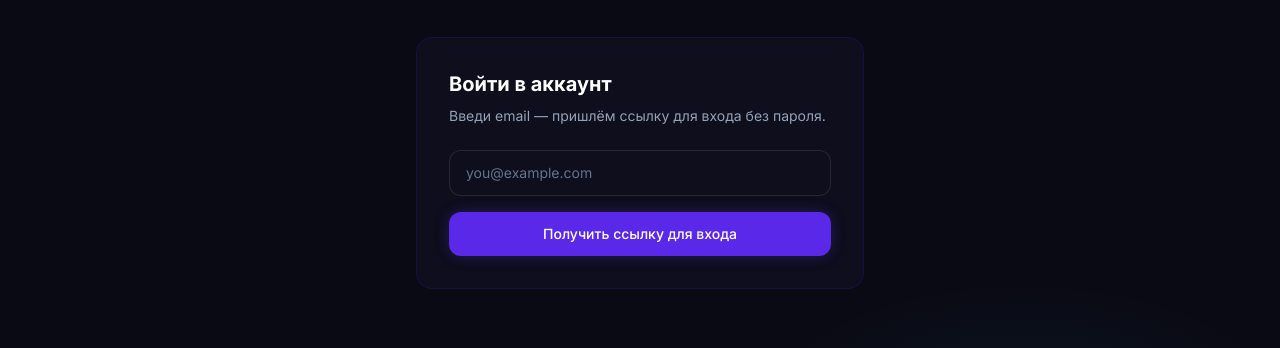
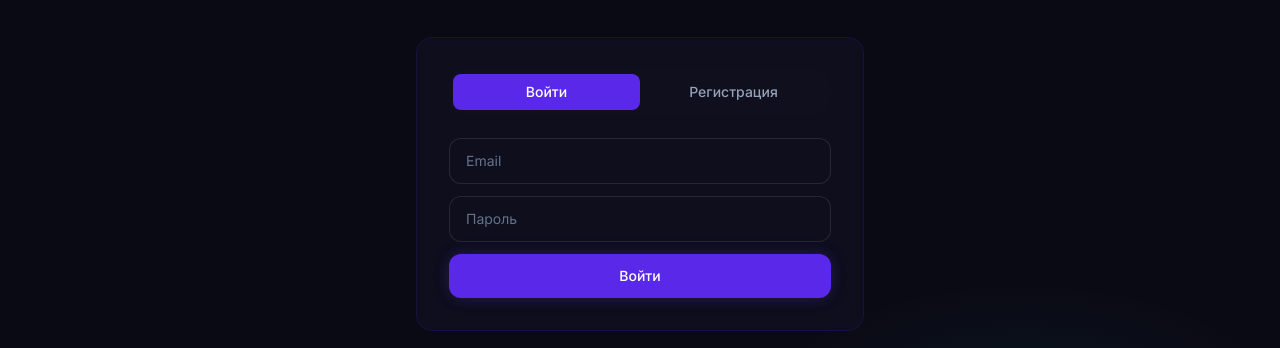
Before and after one commit to dt753/crystal-voice-site, a Next.js app: page /account in a window 1280 px wide. Shown: the part 238-586 px from the top of the page. Built offline with nearby package versions, Linux system fonts and the light colour scheme; no server answers.

Commit message:
feat: replace magic link with email/password auth
Co-Authored-By: Claude Sonnet 4.6 <noreply@anthropic.com>

```diff
--- a/app/account/AccountClient.tsx
+++ b/app/account/AccountClient.tsx
@@ -9,60 +9,77 @@ import type { User } from '@supabase/supabase-js'
 
 function AuthForm() {
   const supabase = createClient()
+  const [mode, setMode] = useState<'login' | 'register'>('login')
   const [email, setEmail] = useState('')
+  const [password, setPassword] = useState('')
   const [loading, setLoading] = useState(false)
-  const [sent, setSent] = useState(false)
   const [error, setError] = useState<string | null>(null)
+  const [success, setSuccess] = useState<string | null>(null)
 
-  async function handleMagicLink(e: React.FormEvent) {
+  const inputClass = "w-full px-4 py-3 rounded-xl bg-void-800/80 border border-white/10 focus:border-crystal-500/60 text-white placeholder-slate-500 text-sm outline-none transition-colors"
+
+  async function handleSubmit(e: React.FormEvent) {
     e.preventDefault()
     setLoading(true)
     setError(null)
-    const { error } = await supabase.auth.signInWithOtp({
-      email,
-      options: { emailRedirectTo: `${location.origin}/account` },
-    })
+    setSuccess(null)
+
+    if (mode === 'login') {
+      const { error } = await supabase.auth.signInWithPassword({ email, password })
+      if (error) setError(error.message === 'Invalid login credentials' ? 'Неверный email или пароль' : error.message)
+    } else {
+      const { error } = await supabase.auth.signUp({ email, password })
+      if (error) setError(error.message)
+      else setSuccess('Аккаунт создан! Теперь войди с теми же данными.')
+    }
     setLoading(false)
-    if (error) { setError(error.message); return }
-    setSent(true)
-  }
-
-  if (sent) {
-    return (
-      <div className="max-w-md mx-auto text-center card p-10">
-        <div className="text-4xl mb-4">📬</div>
-        <h2 className="font-bold text-white text-xl mb-2">Проверь почту</h2>
-        <p className="text-slate-400 text-sm">
-          Мы отправили магическую ссылку на <span className="text-crystal-300">{email}</span>.
-          Перейди по ней для входа.
-        </p>
-      </div>
-    )
   }
 
   return (
     <div className="max-w-md mx-auto">
       <div className="card p-8">
-        <h2 className="font-bold text-white text-xl mb-2">Войти в аккаунт</h2>
-        <p className="text-slate-400 text-sm mb-6">
-          Введи email — пришлём ссылку для входа без пароля.
-        </p>
-        <form onSubmit={handleMagicLink} className="space-y-4">
+        <div className="flex rounded-xl bg-void-800/60 p-1 mb-6">
+          <button
+            type="button"
+            onClick={() => { setMode('login'); setError(null); setSuccess(null) }}
+            className={`flex-1 py-2 rounded-lg text-sm font-medium transition-colors ${mode === 'login' ? 'bg-crystal-600 text-white' : 'text-slate-400 hover:text-white'}`}
+          >
+            Войти
+          </button>
+          <button
+            type="button"
+            onClick={() => { setMode('register'); setError(null); setSuccess(null) }}
+            className={`flex-1 py-2 rounded-lg text-sm font-medium transition-colors ${mode === 'register' ? 'bg-crystal-600 text-white' : 'text-slate-400 hover:text-white'}`}
+          >
+            Регистрация
+          </button>
+        </div>
+        <form onSubmit={handleSubmit} className="space-y-3">
           <input
             type="email"
             required
-            placeholder="you@example.com"
+            placeholder="Email"
             value={email}
             onChange={e => setEmail(e.target.value)}
-            className="w-full px-4 py-3 rounded-xl bg-void-800/80 border border-white/10 focus:border-crystal-500/60 text-white placeholder-slate-500 text-sm outline-none transition-colors"
+            className={inputClass}
+          />
+          <input
+            type="password"
+            required
+            minLength={6}
+            placeholder="Пароль"
+            value={password}
+            onChange={e => setPassword(e.target.value)}
+            className={inputClass}
           />
           {error && <p className="text-red-400 text-xs">{error}</p>}
+          {success && <p className="text-green-400 text-xs">{success}</p>}
           <button
             type="submit"
             disabled={loading}
             className="btn-primary w-full justify-center disabled:opacity-60 disabled:cursor-not-allowed"
           >
-            {loading ? 'Отправка...' : 'Получить ссылку для входа'}
+            {loading ? '...' : mode === 'login' ? 'Войти' : 'Создать аккаунт'}
           </button>
         </form>
       </div>
```
